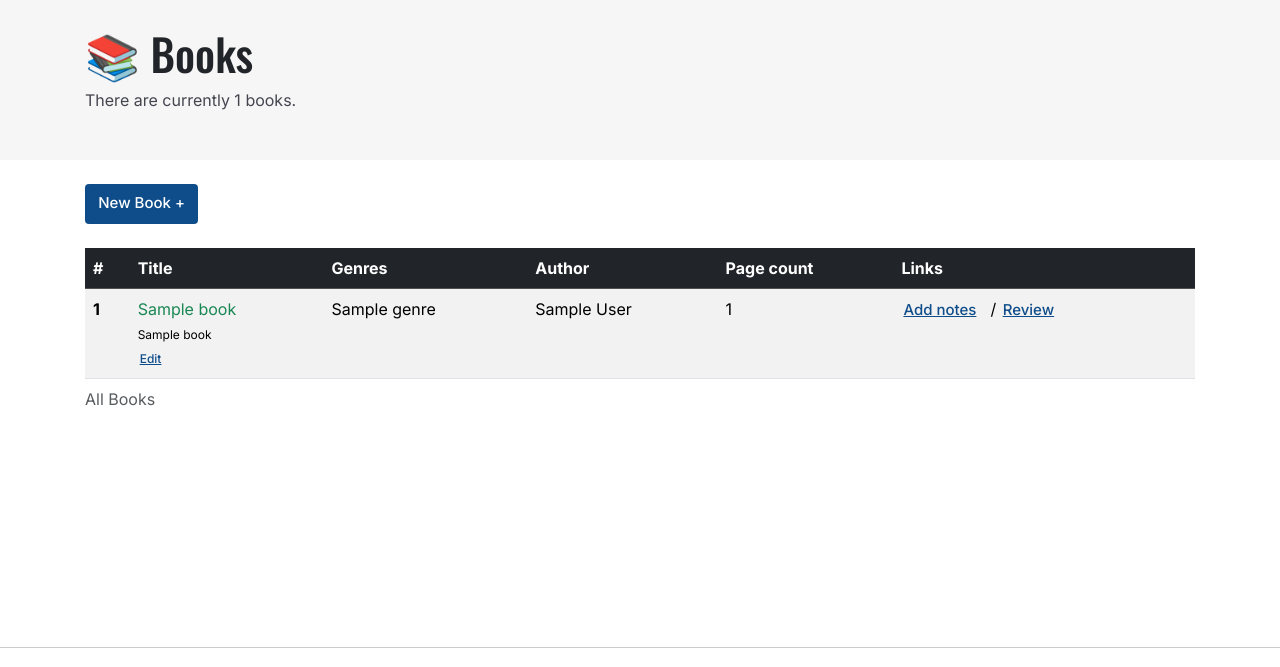
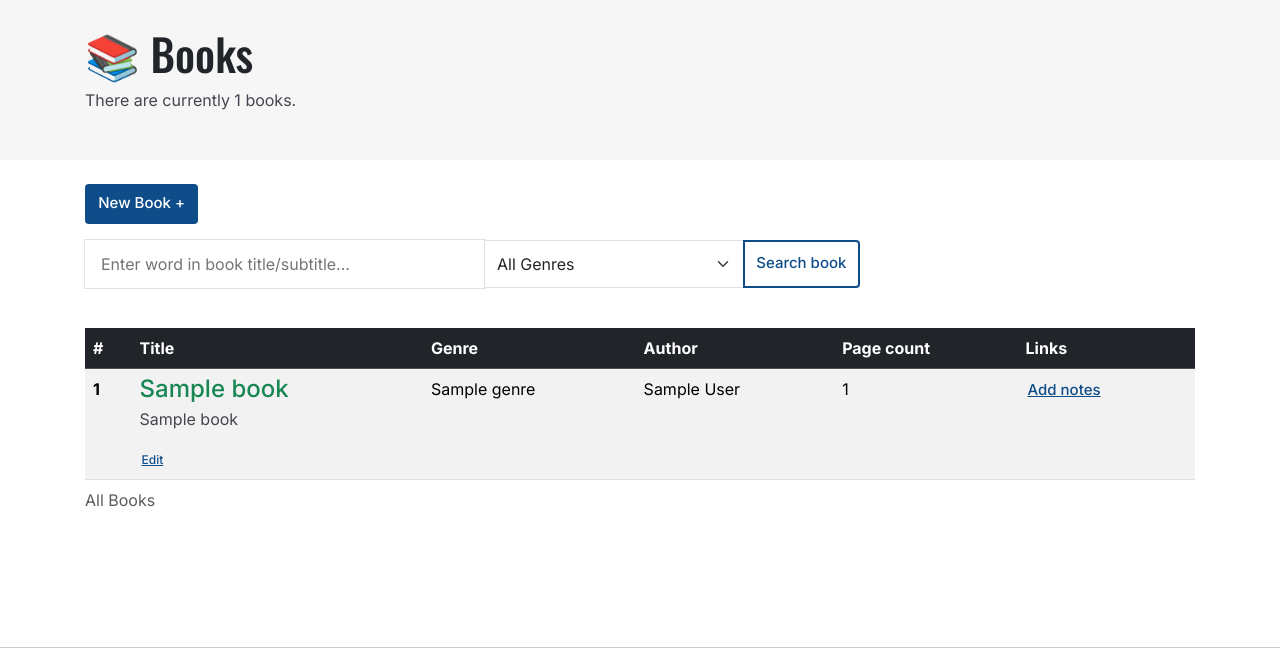
Before and after one commit to obaadelusi/million-notes, a PHP site: page /dashboard/books.php in a window 1280 px wide. Shown: the part 72-739 px from the top of the page. Run offline with PHP 8.4, Linux system fonts and the light colour scheme; the visitor is signed in with stand-in values (Sample User, id 1); tables that the repository leaves empty or names only in its code hold one stand-in row (values such as "Sample post").

Commit message:
search feature

```diff
--- a/dashboard/books-edit.php
+++ b/dashboard/books-edit.php
@@ -93,7 +93,7 @@ if($_POST && isset($_POST['book-title']) && isset($_POST['book-author'])
 }
 
 // Genres query.
-$genres_query = "SELECT * FROM books_genres;";
+$genres_query = "SELECT * FROM books_genres ORDER BY genre_name ASC;";
 $genres_stmt = $db->prepare($genres_query);
 $genres_stmt->execute();
 
--- a/dashboard/books-new.php
+++ b/dashboard/books-new.php
@@ -82,7 +82,7 @@ if($_POST && isset($_POST['book-title']) && isset($_POST['book-author'])
 }
 
 // Genres query.
-$genres_query = "SELECT * FROM books_genres;";
+$genres_query = "SELECT * FROM books_genres ORDER BY genre_name ASC;";
 $genres_stmt = $db->prepare($genres_query);
 $genres_stmt->execute();
 // $genres = $genres_stmt->fetch();
--- a/dashboard/books.php
+++ b/dashboard/books.php
@@ -19,15 +19,42 @@ $books_count_stmt = $db->prepare($books_count_query);
 $books_count_stmt->execute();
 $books_count = $books_count_stmt->fetch();
 
-$books_query = "SELECT b.book_id, b.book_title, b.book_subtitle,
-                       b.book_author, b.book_pagecount, g.genre_name
-                FROM books b
-                JOIN books_genres g ON b.genre_id=g.genre_id
-                WHERE b.is_active = 1
-                ORDER BY b.date_added DESC";
+if($_GET && !empty($_GET['q'])) {
+    $q = filter_input(INPUT_GET, 'q', FILTER_SANITIZE_FULL_SPECIAL_CHARS);
+    $books_query = "SELECT b.book_id, b.book_title, b.book_subtitle,
+                        b.book_author, b.book_pagecount, g.genre_name
+                    FROM books b
+                    JOIN books_genres g ON b.genre_id=g.genre_id
+                    WHERE b.is_active = 1 AND
+                        (b.book_title LIKE '%$q%' OR b.book_subtitle LIKE '%$q%')
+                    ORDER BY b.date_added DESC LIMIT 10";
+
+    if(!empty($_GET['genre_id'])) {
+        $genre_id = filter_input(INPUT_GET, 'genre_id', FILTER_SANITIZE_NUMBER_INT);
+        $books_query = "SELECT b.book_id, b.book_title, b.book_subtitle,
+        b.book_author, b.book_pagecount, g.genre_name
+                        FROM books b
+                        JOIN books_genres g ON b.genre_id=g.genre_id
+                        WHERE b.is_active = 1 AND
+                            b.book_title LIKE '%$q%' AND
+                            b.genre_id = $genre_id
+                        ORDER BY b.date_added DESC LIMIT 10";
+    }
+
+} else {
+    $books_query = "SELECT b.book_id, b.book_title, b.book_subtitle,
+                        b.book_author, b.book_pagecount, g.genre_name
+                    FROM books b
+                    JOIN books_genres g ON b.genre_id=g.genre_id
+                    WHERE b.is_active = 1
+                    ORDER BY b.date_added DESC LIMIT 10";
+}
 $books_stmt = $db->prepare($books_query);
 $books_stmt->execute();
-// $books = $books_stmt->fetch();
+
+$genres_query = "SELECT * FROM books_genres ORDER BY genre_name ASC";
+$genres_stmt = $db->prepare($genres_query);
+$genres_stmt->execute();
 
 include(ROOT_PATH . 'header.php');
 
@@ -43,6 +70,19 @@ include(ROOT_PATH . 'header.php');
 
     <div class="container py-4">
         <a href="<?=BASE_URL.'dashboard/books-new.php'?>" class="btn-primary">New Book +</a>
+
+        <form action="books.php">
+            <div class="input-group my-3">
+                <input type="text" style="max-width: 400px" id="bookSearch" name="q" placeholder="Enter word in book title/subtitle...">
+                <select class="form-select" id="genreSelect" style="max-width: 260px" name="genre_id">
+                    <option selected>All Genres</option>
+                    <?php while($g = $genres_stmt->fetch()): ?>
+                    <option value="<?=$g['genre_id']?>"><?=$g['genre_name']?></option>
+                    <?php endwhile; ?>
+                </select>
+                <button class="btn btn-outline-primary" type="submit">Search book</button>
+            </div>
+        </form>
     </div>
 
     <section class="dashbooks container">
@@ -52,7 +92,7 @@ include(ROOT_PATH . 'header.php');
                 <tr>
                     <th scope="col">#</th>
                     <th scope="col">Title</th>
-                    <th scope="col">Genres</th>
+                    <th scope="col">Genre</th>
                     <th scope="col">Author</th>
                     <th scope="col">Page count</th>
                     <th scope="col">Links</th>
@@ -61,7 +101,7 @@ include(ROOT_PATH . 'header.php');
             <tbody>
                 <?php if($books_stmt->rowCount() == 0) : ?>
                 <tr>
-                    <td colspan='4'>No books yet</td>
+                    <td colspan='6' class="text-center">*No books yet*</td>
                 </tr>
                 <?php exit; endif; ?>
 
@@ -69,17 +109,15 @@ include(ROOT_PATH . 'header.php');
                 <tr>
                     <th scope="row"><?=$row_count?></th>
                     <td>
-                        <span class="text-success"><?=$books['book_title']?></span><br/>
-                        <small><?=$books['book_subtitle']?></small><br/>
+                        <h4 class="text-success"><?=$books['book_title']?></h4>
+                        <p><?=$books['book_subtitle']?></p>
                         <small><a href="<?=BASE_URL.'dashboard/books-edit.php?id='.$books['book_id'] ?>" class="btn-link">Edit</a></small>
                     </td>
                     <td><?=$books['genre_name']?></td>
                     <td><?=$books['book_author']?></td>
                     <td><?=$books['book_pagecount']?></td>
                     <td>
-                        <a href="#" class="btn-link">Add notes</a> /
-                        <a href="#" class="btn-link">Review</a>
-                    </td>
+                        <a href="<?=BASE_URL.'dashboard/notes-new.php?book_id='.$books['book_id']?>" class="btn-link">Add notes</a>                     </td>
                 </tr>
                 <?php $row_count++; endwhile; ?>
             </tbody>
```
Also changed, not shown: dashboard/books-show.php (added, +56 -0 lines), dashboard/notes-new.php (+9 -4 lines).
